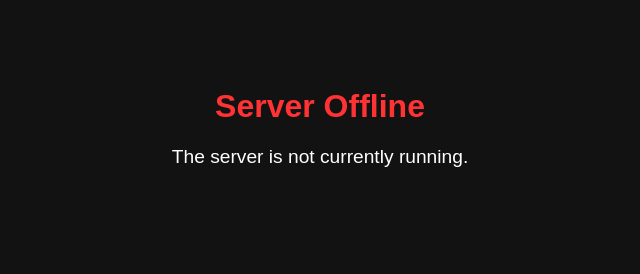
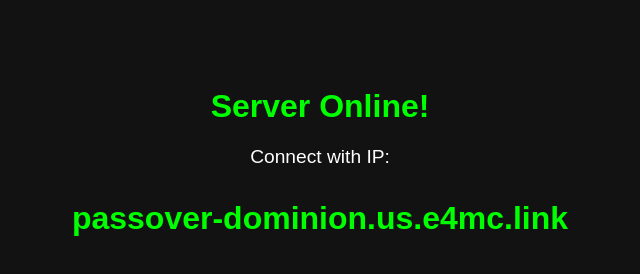
Before and after one commit to SayloIs1/server, a plain HTML site: page index.html in a window 1280 px wide. Shown: the whole page, without its empty margins (320-960 px from the left). Drawn offline with Linux system fonts and the light colour scheme.

Commit message:
Auto-update IP

```diff
--- a/index.html
+++ b/index.html
@@ -1,5 +1,6 @@
 <html><head><title>MC Server</title></head>
 <body style='background:#121212;color:white;font-family:sans-serif;text-align:center;padding-top:80px;'>
-<h1 style='color:#ff3333;'>Server Offline</h1>
-<p style='font-size:1.2em;'>The server is not currently running.</p>
+<h1 style='color:#00ff00;'>Server Online!</h1>
+<p style='font-size:1.2em;'>Connect with IP:</p>
+<p style='font-size:2em;font-weight:bold;color:#00ff00;'>passover-dominion.us.e4mc.link</p>
 </body></html>
```
